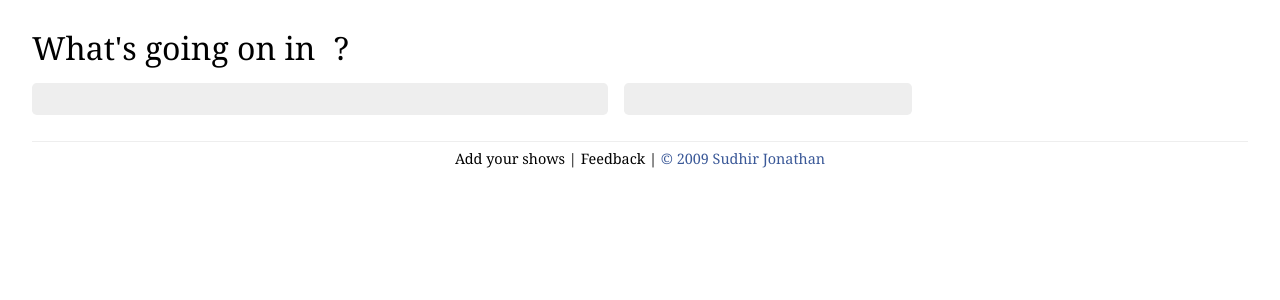
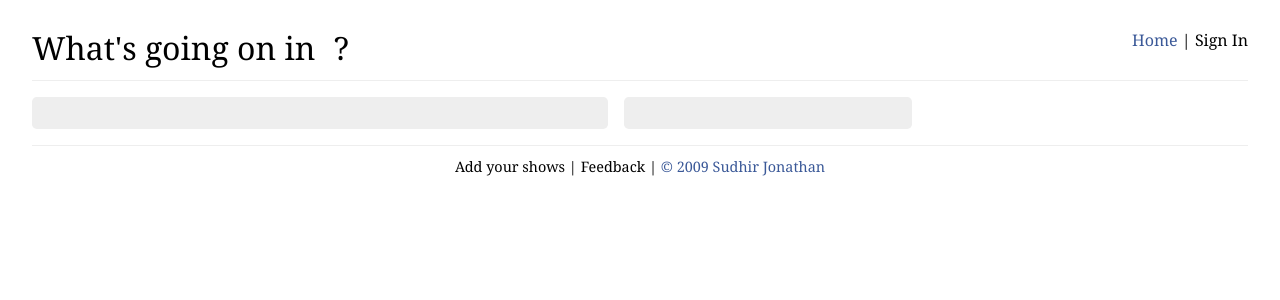
Before and after one commit to sudhirj/culcal, a Django app: template templates/public/city.html in a window 1280 px wide. Shown: the top 300 px of the page. Run offline with Django 3.2, Linux system fonts and the light colour scheme; the template is opened without the code that fills it, so the values that code supplies are empty.

Commit message:
minor style changes

```diff
--- a/handlers/public/allhandlers.py
+++ b/handlers/public/allhandlers.py
@@ -23,8 +23,6 @@ class CommonHandler(base.CrudHandler):
         render_data[data_type] = data
 
         self.render('public/' + data_type + '.html', render_data)
-
-
 
 class VenueHandler(base.CrudHandler):
     def get(self, city_url, venue_url):
--- a/settings.py
+++ b/settings.py
@@ -1,6 +1,5 @@
 DEBUG = True
 URL_VALIDATOR = '[^\w-]'
-
 
 MAP_KEY = 'ABQIAAAAdOCIY5iMV76jbHcybACMhxQi34lAQvM27VfTNvVaic9PtTFTExQT6O_D3Qz8PAwmNygHnmR1lYm7qQ'
 MAP_ENDPOINT = "http://maps.google.com/staticmap?sensor=false"
--- a/static/css/main.css
+++ b/static/css/main.css
@@ -2,11 +2,15 @@ body{margin:2em;font-family:Georgia, serif;font-size:100%;}
 sup {vertical-align:top;font-size:0.75em;}
 a {text-decoration:none;color:#3b5998;}
 a:hover{text-decoration:underline;}
-h1, h2, h3, h4, h5, h6 {margin-bottom:0.3em;}
-h1 {font-size:2em;margin-bottom:0.6em;line-height:1em;}
+h1 {font-size:2em;line-height:1em;}
 h1 sup a{font-size:0.7em;vertical-align:top;margin:0 0.3em;font-style:italic;}
 h5 {font-size:1em;font-weight:bold;}
+.float-right {float:right;}
+.float-left {float:left ;}
 
+.header {overflow:hidden;position:relative;border-bottom:0.1em solid #eee;margin-bottom:1em;padding-bottom:1em;}
+
+.header .links {text-align:right;}
 .day-schedule{margin:0 0 1em 0;}
 .day-schedule p {text-indent:-5em;padding-left:5.5em;margin-bottom:0.3em;}
 .column{float:left;
@@ -26,4 +30,4 @@ h5 {font-size:1em;font-weight:bold;}
 
 ul.city-list li {margin-bottom:0.3em;}
 
-#footer{padding:0.7em 0.5em;border-top:0.1em solid #eee;font-size:0.9em;margin-top:0.7em;text-align:center;}
+#footer{padding:1em 0.5em;border-top:0.1em solid #eee;font-size:0.9em;text-align:center;}
--- a/templates/public/base.html
+++ b/templates/public/base.html
@@ -6,7 +6,10 @@
 	<link rel="stylesheet" href="/static/css/main.css" type="text/css" media="screen" />
 </head>
 <body>
-	<h1>What's going on in <a href="/{% block url %}{% endblock %}">{% block heading %}{%endblock%}</a><sup><a href="{% block sub_url %}{% endblock %}">{% block sub_text %}{% endblock %}</a></sup>?</h1>
+	<div class="header">
+	<h1 class="float-left">What's going on in <a href="/{% block url %}{% endblock %}">{% block heading %}{%endblock%}</a><sup><a href="{% block sub_url %}{% endblock %}">{% block sub_text %}{% endblock %}</a></sup>?</h1>
+	<div class="links"><a href="/">Home</a> | Sign In</div>
+	</div>
 	<div id="content">
 		<div class="column main rounded">{% block content %}{% endblock %}</div>
 		<div class="column secondary">{% block sub_content %}{% endblock %}</div>
```
